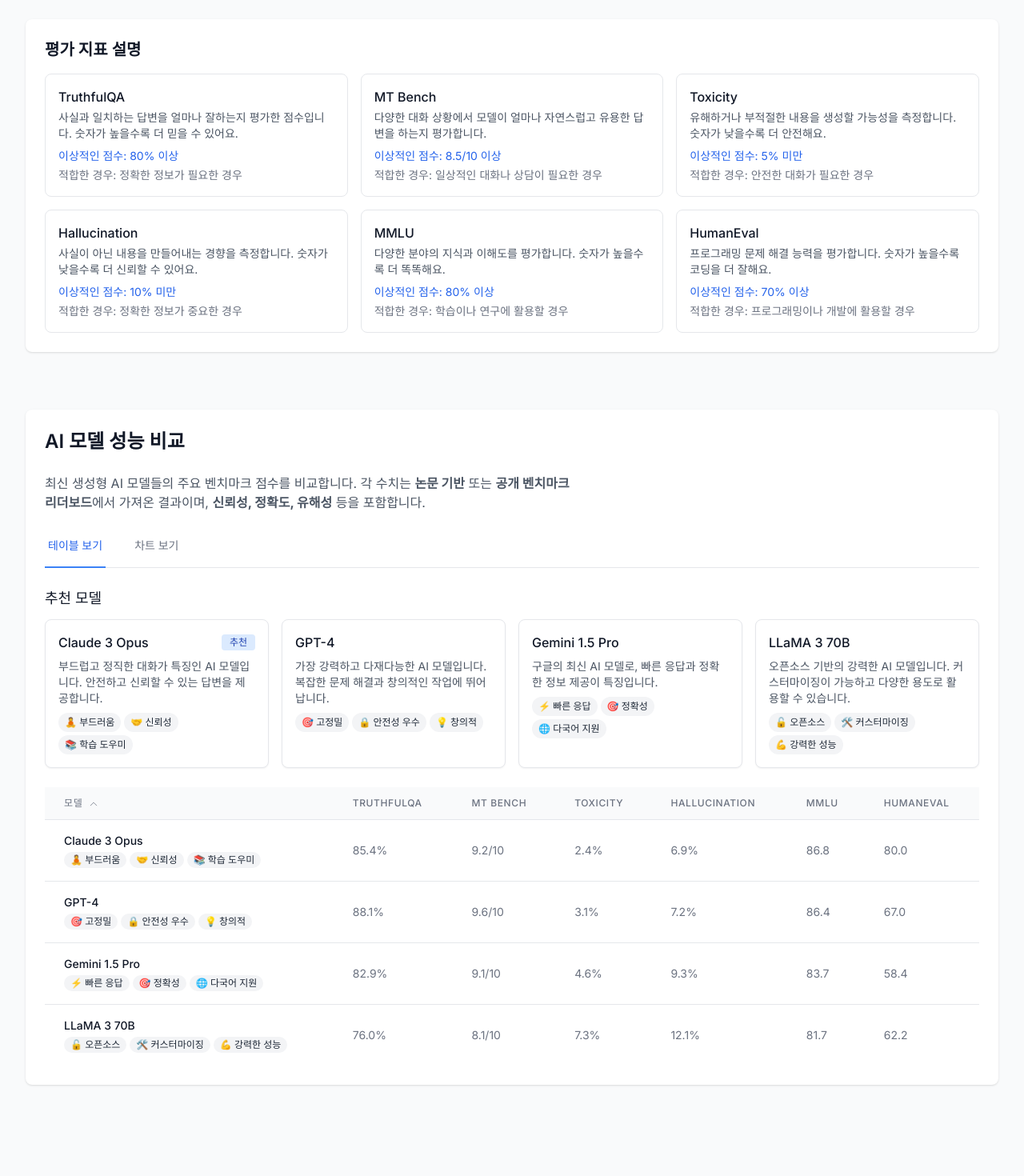
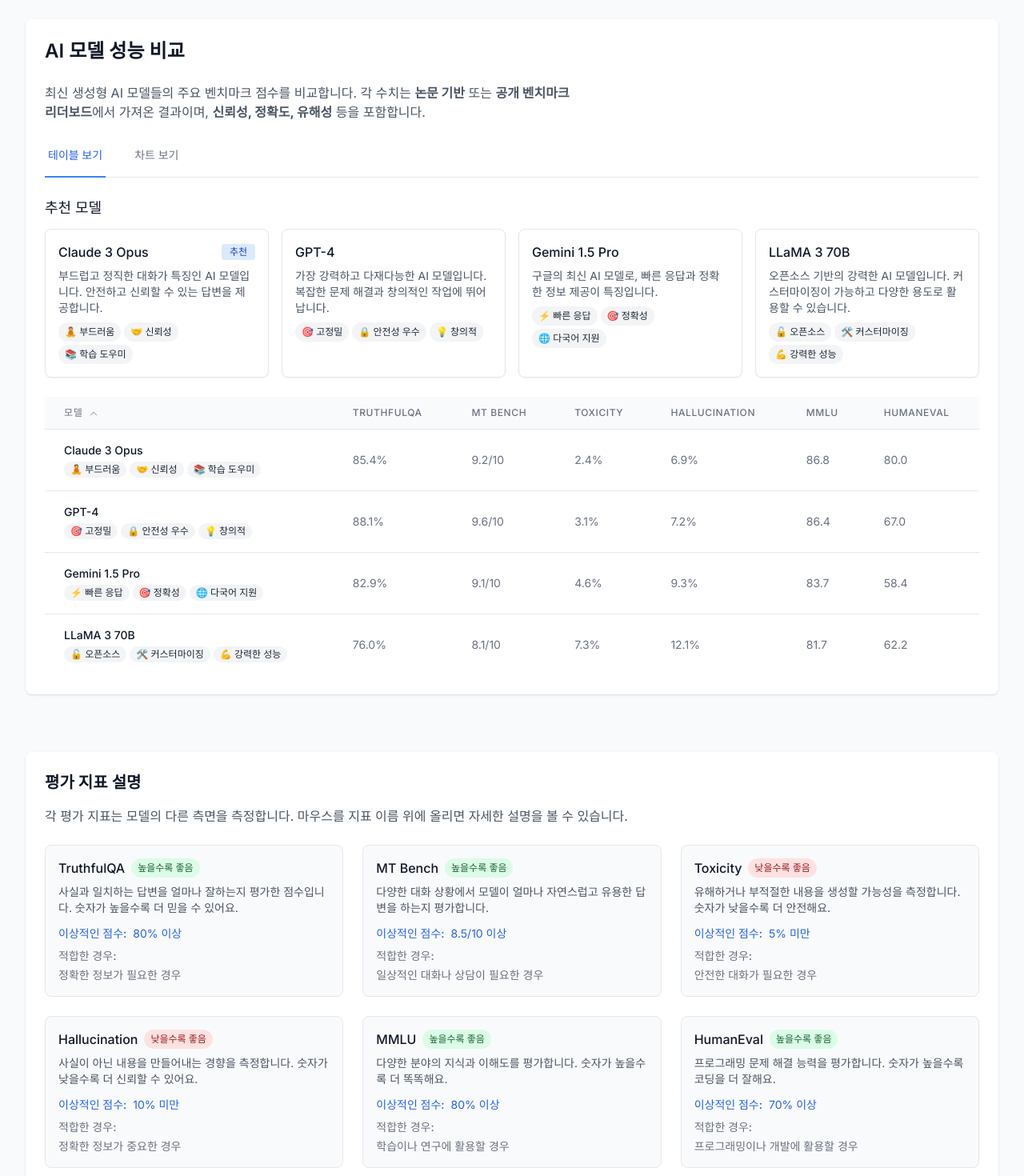
Before and after one commit to Rexmeta/xobot, a Next.js app: page / in a window 1280 px wide. Shown: the part 560-2030 px from the top of the page at 80% size. Before the commit the page ends 1964 px from the top, so only its background shows below. Built offline with nearby package versions, Linux system fonts and the light colour scheme.

Commit message:
3th commit

```diff
--- a/app/page.tsx
+++ b/app/page.tsx
@@ -91,27 +91,8 @@
           </div>
         </div>
 
-        {/* 벤치마크 설명 */}
+        {/* 모델 비교 테이블 */}
         <div className="px-4 py-6 sm:px-0 mb-6">
-          <div className="bg-white rounded-lg shadow p-6">
-            <h2 className="text-xl font-semibold text-gray-900 mb-4">평가 지표 설명</h2>
-            <div className="grid grid-cols-1 md:grid-cols-2 lg:grid-cols-3 gap-4">
-              {benchmarkExplanations.map((explanation) => (
-                <div key={explanation.name} className="p-4 border rounded-lg">
-                  <h3 className="font-medium text-gray-900">{explanation.name}</h3>
-                  <p className="text-sm text-gray-600 mt-1">{explanation.description}</p>
-                  <div className="mt-2 text-sm">
-                    <span className="text-blue-600">이상적인 점수: {explanation.idealScore}</span>
-                    <p className="text-gray-500 mt-1">적합한 경우: {explanation.useCase}</p>
-                  </div>
-                </div>
-              ))}
-            </div>
-          </div>
-        </div>
-
-        {/* 모델 비교 테이블 */}
-        <div className="px-4 py-6 sm:px-0">
           <div className="bg-white rounded-lg shadow p-6">
             <h1 className="text-2xl font-semibold text-gray-900 mb-6">
               AI 모델 성능 비교
@@ -122,6 +103,43 @@
             <BenchmarkTabs evaluations={evaluations} selectedUseCase={selectedUseCase} />
           </div>
         </div>
+
+        {/* 벤치마크 설명 */}
+        <div className="px-4 py-6 sm:px-0">
+          <div className="bg-white rounded-lg shadow p-6">
+            <h2 className="text-xl font-semibold text-gray-900 mb-4">평가 지표 설명</h2>
+            <p className="text-gray-600 mb-6">
+              각 평가 지표는 모델의 다른 측면을 측정합니다. 마우스를 지표 이름 위에 올리면 자세한 설명을 볼 수 있습니다.
+            </p>
+            <div className="grid grid-cols-1 md:grid-cols-2 lg:grid-cols-3 gap-6">
+              {benchmarkExplanations.map((explanation) => (
+                <div key={explanation.name} className="p-4 border rounded-lg bg-gray-50">
+                  <h3 className="font-medium text-gray-900 flex items-center">
+                    {explanation.name}
+                    <span className={`ml-2 text-xs px-2 py-1 rounded-full ${
+                      explanation.higherIsBetter
+                        ? 'bg-green-100 text-green-800'
+                        : 'bg-red-100 text-red-800'
+                    }`}>
+                      {explanation.higherIsBetter ? '높을수록 좋음' : '낮을수록 좋음'}
+                    </span>
+                  </h3>
+                  <p className="text-sm text-gray-600 mt-2">{explanation.description}</p>
+                  <div className="mt-3 text-sm">
+                    <div className="flex items-center text-blue-600">
+                      <span className="font-medium">이상적인 점수:</span>
+                      <span className="ml-2">{explanation.idealScore}</span>
+                    </div>
+                    <div className="mt-2 text-gray-500">
+                      <span className="font-medium">적합한 경우:</span>
+                      <p className="mt-1">{explanation.useCase}</p>
+                    </div>
+                  </div>
+                </div>
+              ))}
+            </div>
+          </div>
+        </div>
       </main>
     </div>
   )
```
